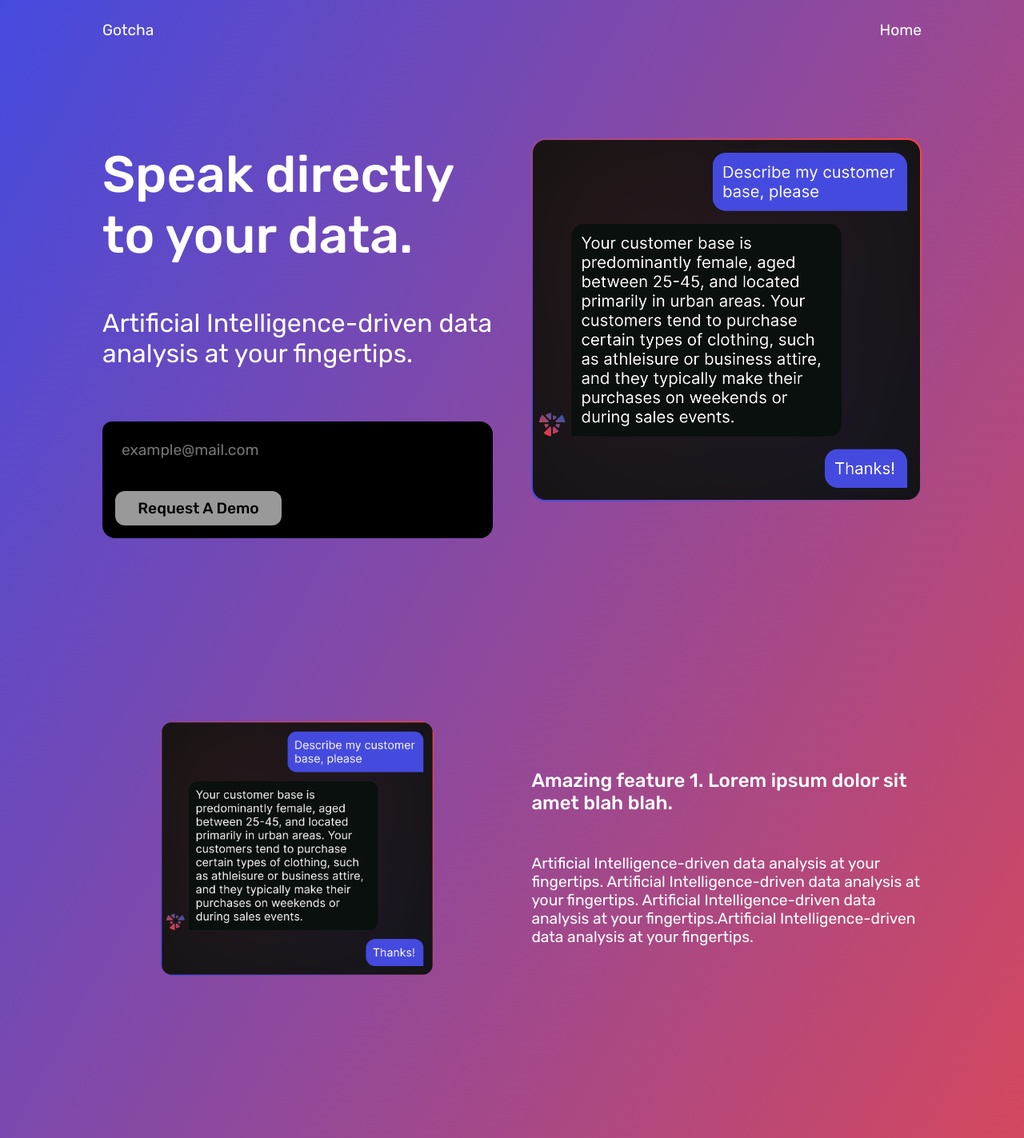
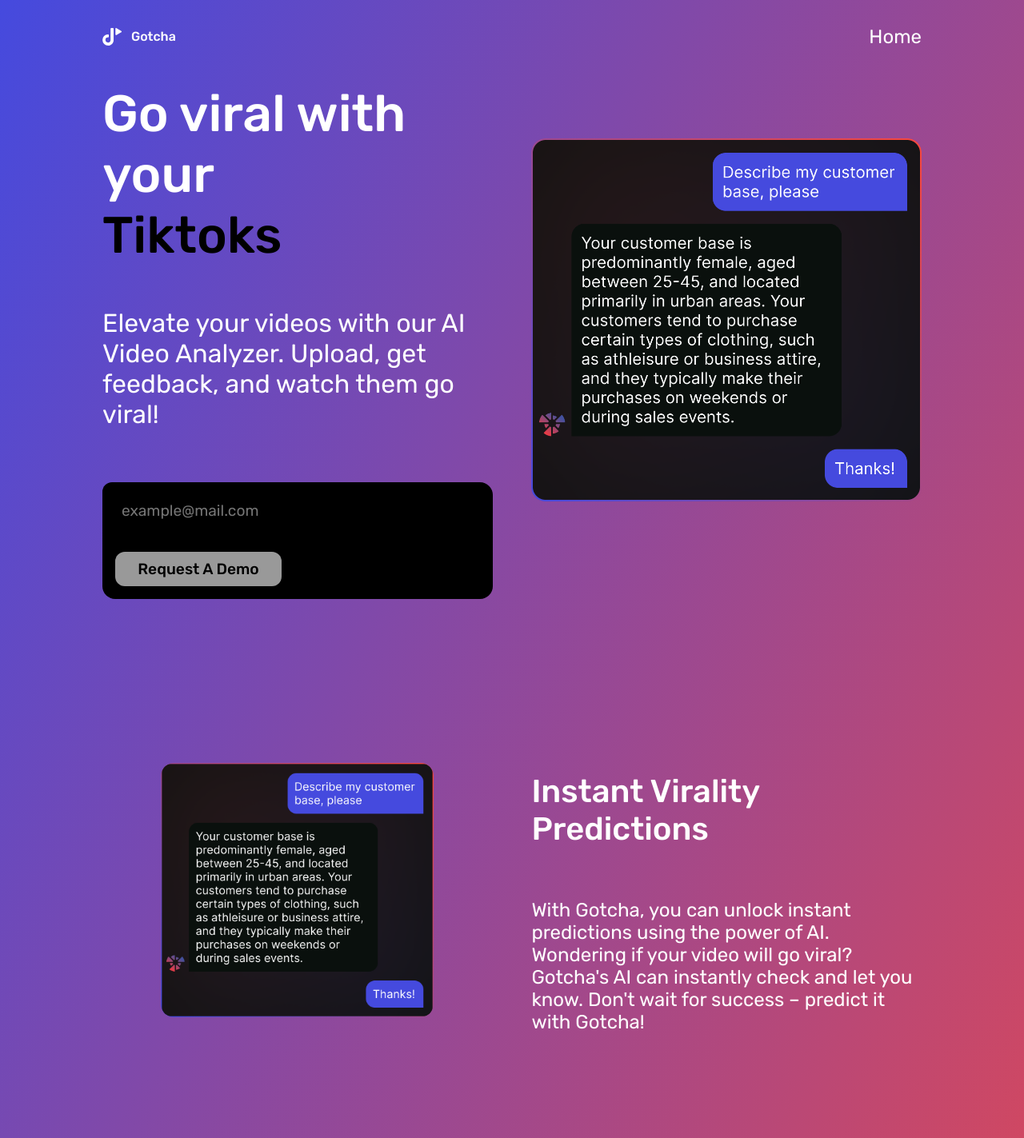
Before and after one commit to rootint/gotcha-landing, a SvelteKit app: page / in a window 1280 px wide. Shown: the top 1423 px of the page at 80% size. Built offline with nearby package versions, Linux system fonts and the light colour scheme; no server answers.

Commit message:
Add the texts

```diff
--- a/src/routes/+page.svelte
+++ b/src/routes/+page.svelte
@@ -54,30 +54,30 @@
 </svelte:head>
 
 <Hero1
-	title="Speak directly to your data."
-	subtitle="Artificial Intelligence-driven data analysis at your fingertips."
+	title="Get Reels viral now"
+	subtitle="Elevate your videos with our AI Video Analyzer. Upload, get feedback, and watch them go viral!"
 	{isMobile}
 />
 
 <Features1
-	title="Amazing feature 1. Lorem ipsum dolor sit amet blah blah."
-	subtitle="Artificial Intelligence-driven data analysis at your fingertips. Artificial Intelligence-driven data analysis at your fingertips. Artificial Intelligence-driven data analysis at your fingertips.Artificial Intelligence-driven data analysis at your fingertips."
+	title="Instant Virality Predictions"
+	subtitle="With Gotcha, you can unlock instant predictions using the power of AI. Wondering if your video will go viral? Gotcha's AI can instantly check and let you know. Don't wait for success – predict it with Gotcha!"
 	isImageOnRight={false}
 	imageUrl="heroimage.png"
 	{isMobile}
 />
 
 <Features1
-	title="Amazing feature 2. Lorem ipsum dolor sit amet blah blah."
-	subtitle="Artificial Intelligence-driven data analysis at your fingertips. Artificial Intelligence-driven data analysis at your fingertips. Artificial Intelligence-driven data analysis at your fingertips.Artificial Intelligence-driven data analysis at your fingertips."
+	title="Refine Your Content with Actionable Insights"
+	subtitle="At Gotcha, we go beyond predicting virality; we're here to help you improve your content. Our cutting-edge GotchaBack feature offers in-depth analysis and actionable recommendations to enhance your videos."
 	isImageOnRight={true}
 	imageUrl="heroimage.png"
 	{isMobile}
 />
 
 <CallToAction
-	title="Speak directly to your data."
-	subtitle="Artificial Intelligence-driven data analysis at your fingertips."
+	title="Ready to Skyrocket Your Videos?"
+	subtitle="Leave us your email to experience the magic for yourself!"
 	{isMobile}
 />
 
--- a/src/routes/CallToAction.svelte
+++ b/src/routes/CallToAction.svelte
@@ -18,7 +18,7 @@
 	</section>
 {:else}
 	<section>
-		<h1 style="text-align: center">{title}</h1>
+		<h1 style="text-align: center; margin-bottom: 20px;">{title}</h1>
 		<h2 style="text-align: center">
 			{subtitle}
 		</h2>
--- a/src/routes/EmailButton.svelte
+++ b/src/routes/EmailButton.svelte
@@ -5,7 +5,6 @@
 
 	let message = '';
 	let isEmailValid = false;
-	let isPopupVisible = false;
 	let buttonText = 'Request A Demo';
 
 	const handleSubmit = async () => {
--- a/src/routes/Header.svelte
+++ b/src/routes/Header.svelte
@@ -5,13 +5,49 @@
 
 <header>
 	<nav>
-		<h4>{NAME}</h4>
-        <h4>Home</h4>
+		<div class="logo">
+			<svg xmlns="http://www.w3.org/2000/svg" viewBox="0 0 437.88 401.12">
+				<defs>
+					<style>
+						.cls-1 {
+							fill: #fff;
+						}
+					</style>
+				</defs>
+				<g id="Слой_2" data-name="Слой 2">
+					<g id="Слой_1-2" data-name="Слой 1">
+						<path
+							class="cls-1"
+							d="M430.26,94.92,322.18,160.45a15.82,15.82,0,0,1-24-13.52V15.85a15.82,15.82,0,0,1,24-13.53L430.27,67.87A15.82,15.82,0,0,1,430.26,94.92ZM237.47,0H204.65a18.52,18.52,0,0,0-18.52,18.52v254.6H186a58,58,0,1,1-61.59-57.88c1.21-.08,2.42-.11,3.61-.11a18.44,18.44,0,0,0,18.29-18.52V163.46a18.26,18.26,0,0,0-18.11-18.33H128a128,128,0,1,0,3.38,256C201,399.29,256,341.38,256,271.78V18.53A18.52,18.52,0,0,0,237.47,0Z"
+						/>
+					</g>
+				</g>
+			</svg>
+			<div style="width: 12px" />
+			<p>{NAME}</p>
+		</div>
+		<h4>Home</h4>
 		<!-- <a class="button-nav" href="https://forms.gle/UBCinUCT8mbeWmwr6">Request A Demo</a> -->
 	</nav>
 </header>
 
 <style>
+	.logo p {
+		font-family: 'Rubik', sans-serif;
+		font-weight: 500;
+		font-size: 1rem;
+		color: var(--color-text);
+	}
+	.logo {
+		display: flex;
+		align-items: center;
+	}
+	.logo svg {
+		/* Customize logo SVG styles here */
+		width: 24px; /* Adjust the size as needed */
+		height: 24px;
+		/* Add any other SVG styling here */
+	}
 	.button-nav {
 		display: inline-block;
 		padding: 8px 32px;
--- a/src/routes/Hero1.svelte
+++ b/src/routes/Hero1.svelte
@@ -1,4 +1,5 @@
 <script lang="ts">
+	import { onDestroy } from 'svelte';
 	import EmailButton from './EmailButton.svelte';
 	import './styles.css';
 
@@ -6,59 +7,37 @@
 	export let subtitle: string;
 	export let isMobile: boolean;
 
-	let email = '';
-	let message = '';
-	let isEmailValid = false;
-	let isPopupVisible = false;
-	let buttonText = 'Request A Demo';
+	let currentWordIndex = 0;
+	const words = ['Shorts', 'Reels', 'Tiktoks']; // List of words to cycle through
 
-	const handleSubmit = async () => {
-		try {
-			buttonText = 'Loading...';
-			const response = await fetch('https://RNDRandoM.pythonanywhere.com/submit', {
-				method: 'POST',
-				headers: {
-					'Content-Type': 'application/json'
-				},
-				body: JSON.stringify({ name: 'gotcha', email: email }) // Modify the data as needed
-			});
-			if (response.ok) {
-				const data = await response.json();
-				console.log(data);
-				email = '';
-				// isPopupVisible = true;
-				isEmailValid = false;
-				buttonText = 'Request A Demo';
-				alert('Your email was sent successfully!');
-			} else {
-				// Handle error cases
-				console.error('POST request failed');
-				buttonText = 'Request A Demo';
-				isEmailValid = false;
-				alert("Can't send the email, please try again later.");
-			}
-		} catch (error) {
-			console.error('Error:', error);
-		}
-	};
-
-	// Function to validate the email input
-	function validateEmail() {
-		const emailRegex = /^[a-zA-Z0-9._-]+@[a-zA-Z0-9.-]+\.[a-zA-Z]{2,4}$/;
-		isEmailValid = emailRegex.test(email);
+	// Function to update the displayed word
+	function updateWord() {
+		currentWordIndex = (currentWordIndex + 1) % words.length;
 	}
 
-	function closePopup() {
-		isPopupVisible = false;
-	}
+	// Call the updateWord function at a regular interval (e.g., every 3 seconds)
+	const interval = setInterval(updateWord, 2000);
 
-	function doNothing() {}
+	// Cleanup the interval when the component is destroyed
+	onDestroy(() => {
+		clearInterval(interval);
+	});
 </script>
 
 {#if isMobile}
 	<section class="mobile">
-		<h1 class="mobile">{title}</h1>
-		<h2 class="mobile">{subtitle}</h2>
+		<h1 class="mobile" style="margin-bottom: 0;">
+			<div class="herotext">
+				<h1>
+					Go viral with your <p class="scroll-text">
+						{#if currentWordIndex === 0} {words[0]} {/if}
+						{#if currentWordIndex === 1} {words[1]} {/if}
+						{#if currentWordIndex === 2} {words[2]} {/if}
+					</p>
+				</h1>
+			</div>
+		</h1>
+		<h2 class="mobile" style="margin-top: 0;">{subtitle}</h2>
 		<div style="height: 40px" />
 		<!-- <a class="button mobile" href="https://forms.gle/UBCinUCT8mbeWmwr6">Request A Demo</a> -->
 		<EmailButton {isMobile} />
@@ -68,7 +47,14 @@
 {:else}
 	<section class="desktop">
 		<div class="herotext">
-			<h1>{title}</h1>
+			<h1>
+				Go viral with your <p class="scroll-text">
+					{#if currentWordIndex === 0} {words[0]} {/if}
+					{#if currentWordIndex === 1} {words[1]} {/if}
+					{#if currentWordIndex === 2} {words[2]} {/if}
+				</p>
+			</h1>
+
 			<h2>{subtitle}</h2>
 			<div style="height: 40px" />
 			<EmailButton {isMobile} />
@@ -88,6 +74,25 @@
 {/if}
 
 <style>
+	.scroll-text {
+		animation: changeWord 2s ease-in infinite;
+		color: black;
+	}
+
+	@keyframes changeWord {
+		0% {
+			opacity: 0;
+		}
+		33.33% {
+			opacity: 1;
+		}
+		66.66% {
+			opacity: 1;
+		}
+		100% {
+			opacity: 0;
+		}
+	}
 	section.desktop {
 		display: flex;
 		justify-content: center;
@@ -95,10 +100,6 @@
 		height: 100vh;
 		margin: 0;
 		width: 100%;
-	}
-	a.mobile {
-		max-width: 50%;
-		font-size: 1.2rem;
 	}
 
 	p {
--- a/src/routes/styles.css
+++ b/src/routes/styles.css
@@ -103,7 +103,7 @@
 h3 {
 	font-family: 'Rubik', sans-serif;
 	font-weight: 500;
-	font-size: 1.5rem;
+	font-size: 2.5rem;
 	color: var(--color-text);
 	padding: 24px 0;
 }
@@ -111,7 +111,7 @@
 h4 {
 	font-family: 'Rubik', sans-serif;
 	font-weight: 400;
-	font-size: 1.2rem;
+	font-size: 1.5rem;
 	color: var(--color-text);
 }
 
```
Also changed, not shown: static/favicon.png, static/tik.svg (added).
